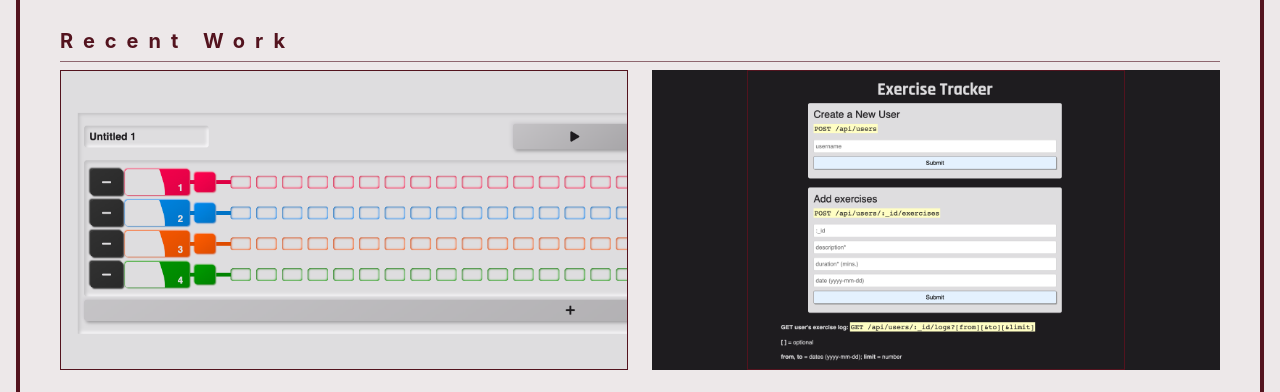
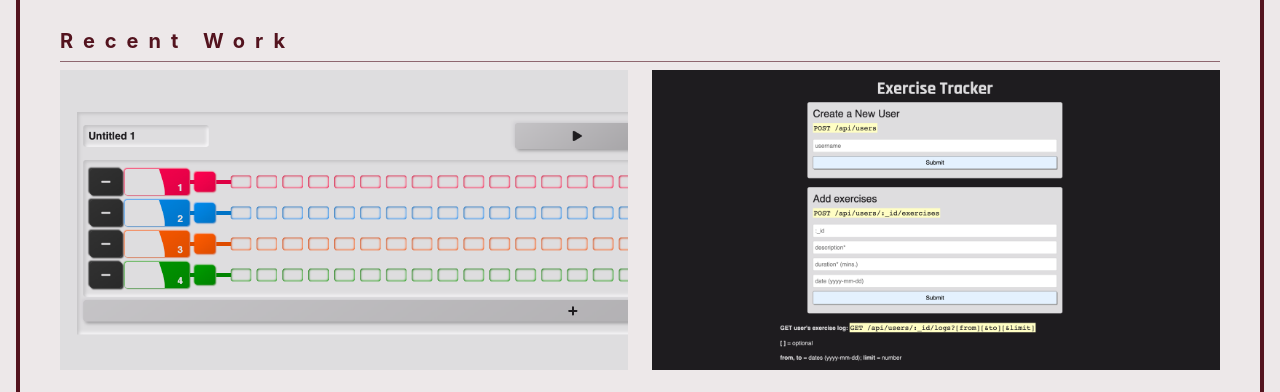
Before and after one commit to Soriphen/thomas-portfolio, a React (Create React App) app: page / in a window 1280 px wide. Both pictures are taken after a click on the link "Works". Shown: the part 147-539 px from the top of the page. Built offline with nearby package versions, Linux system fonts and the light colour scheme; grey boxes are pictures that could not be loaded.

Commit message:
Remove border

```diff
--- a/src/components/Works.js
+++ b/src/components/Works.js
@@ -76,7 +76,7 @@ function WorksBox({ worksText, pic, siteLink, codeLink, work }) {
         position="relative"
         h={300}
         src={pic}
-        border="1px"
+        // border="1px"
         objectFit="cover"
         objectPosition={work !== 'sequencer' ? 'center' : 'left'}
         // backgroundPosition="center"
```
